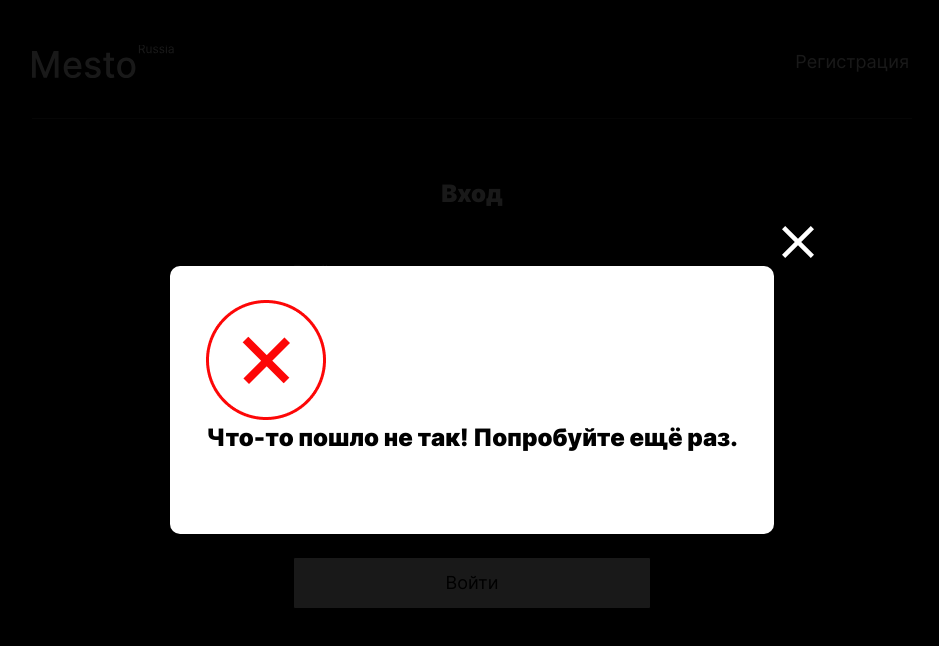
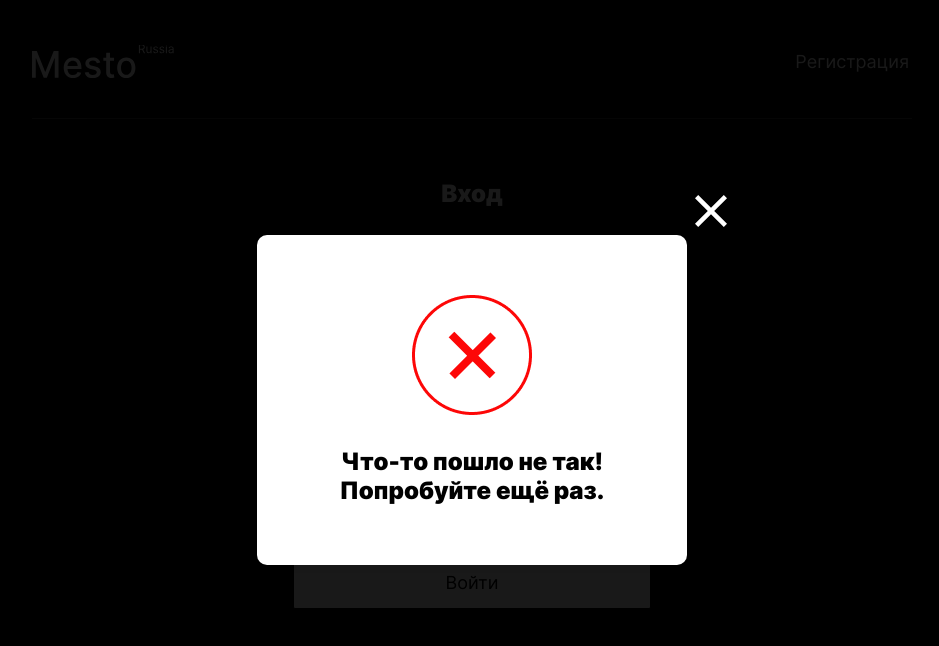
Before and after one commit to olga-kozhevina/react-mesto-auth, a React (Create React App) app: page /sign-in in a window 1280 px wide. Shown: the top 646 px of the page, without its empty margins (168-1107 px from the left). Built offline with nearby package versions, Linux system fonts and the light colour scheme; no server answers; sample sign-in values are in the browser's storage.

Commit message:
feat: tooltip

```diff
--- a/src/blocks/form/__input/form__input.css
+++ b/src/blocks/form/__input/form__input.css
@@ -5,5 +5,6 @@
     border: none;
     height: 27px;
     background: #000;
+    color: #fff;
     border-bottom: 2px solid #CCCCCC;
 }
--- a/src/components/InfoTooltip.js
+++ b/src/components/InfoTooltip.js
@@ -10,13 +10,13 @@ function InfoToolTip(props) {
 
     return (
         <div className={`popup popup_type_${name} ${isOpen ? 'popup_opened' : ''}`}>
-        <div className="popup__container">
+        <div className="popup__container popup__tooltip-container">
             <button
                 className="popup__close-button"
                 type="button"
                 onClick={onClose}></button>
-            <img className="popup__tooltip" src={tooltip} alt="Response icon" />
-            <h3 className="popup__heading">{message}</h3>
+            <img className="popup__tooltip-sign" src={tooltip} alt="Response icon" />
+            <h3 className="popup__tooltip-text">{message}</h3>
         </div>
     </div>
 
--- a/src/index.css
+++ b/src/index.css
@@ -66,3 +66,42 @@
 body {
     background: #000;
 }
+
+.popup__tooltip-container {
+    display: flex;
+    flex-direction: column;
+    align-items: center;
+    padding: 60px 0;
+    text-align: center;
+}
+
+.popup__tooltip-sign {
+    display: block;
+    height: 120px;
+    width: 120px;
+    margin: 0 0 40px;
+}
+
+@media screen and (min-width: 600px) {
+    .popup__tooltip-sign {
+        margin-bottom: 32px;
+    }
+}
+
+.popup__tooltip-text {
+    font-weight: 900;
+    font-size: 20px;
+    line-height: 24px;
+    padding: 0 38px;
+    margin: 0;
+    max-width: 244px;
+}
+
+@media screen and (min-width: 600px) {
+    .popup__tooltip-text {
+        font-size: 24px;
+        line-height: 29px;
+        padding: 0 36px;
+        max-width: 358px;
+    }
+}
```
